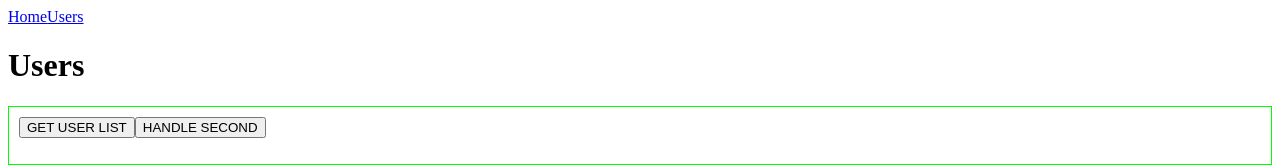
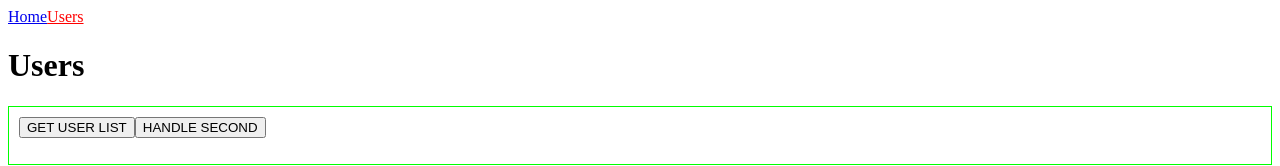
Before and after one commit to fedorovsky/react-typescript-cra, a React (Create React App) app: page /users in a window 1280 px wide. Shown: the top 166 px of the page. Built offline with nearby package versions, Linux system fonts and the light colour scheme.

Commit message:
added isActive

```diff
--- a/src/App.tsx
+++ b/src/App.tsx
@@ -7,8 +7,18 @@ import Users from 'components/routes/Users';
 const App: React.FC = () => (
   <div>
     <div>
-      <NavLink to="/home">Home</NavLink>
-      <NavLink to="/users">Users</NavLink>
+      <NavLink
+        to="/home"
+        style={({ isActive }) => (isActive ? { color: 'red' } : undefined)}
+      >
+        Home
+      </NavLink>
+      <NavLink
+        to="/users"
+        style={({ isActive }) => (isActive ? { color: 'red' } : undefined)}
+      >
+        Users
+      </NavLink>
     </div>
     <div>
       <Routes>
```
